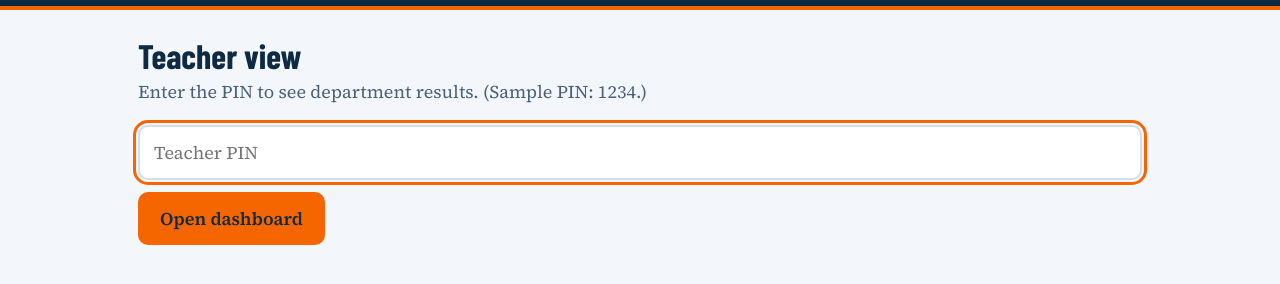
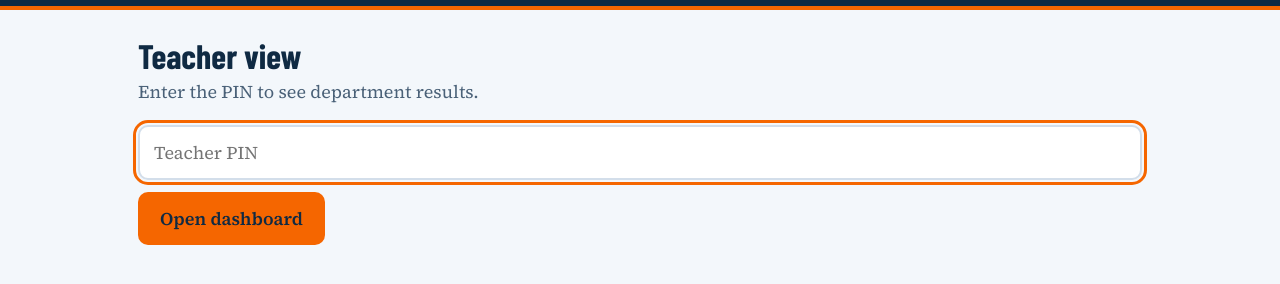
Before and after one commit to matthewcrouch-cms/APMath-BR-SpiralReview, a plain HTML site: page index.html in a window 1280 px wide. Both pictures are taken after a click on the button "Teacher view". Shown: the part 68-352 px from the top of the page. Drawn offline with nearby package versions, Linux system fonts and the light colour scheme.

Commit message:
Add files via upload

```diff
--- a/index.html
+++ b/index.html
@@ -466,7 +466,7 @@ function teacherGate(){
   const msg=h("p",{class:"muted"},"");
   function go(){ if(input.value===CONFIG.teacherPin) teacherDash(); else msg.textContent="That PIN is not right. Try again."; }
   input.addEventListener("keydown",e=>{ if(e.key==="Enter") go(); });
-  show(h("h2",null,"Teacher view"),h("p",{class:"lede"},"Enter the PIN to see department results. (Sample PIN: 1234.)"),
+  show(h("h2",null,"Teacher view"),h("p",{class:"lede"},"Enter the PIN to see department results."),
     input,h("div",{class:"row"},h("button",{class:"btn",type:"button",onclick:go},"Open dashboard")),msg);
   input.focus();
 }
```
